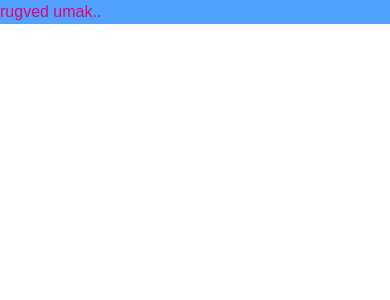
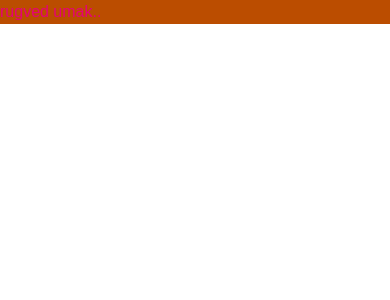
Before and after one commit to manthan20021/wealtria, a Next.js app: page / in a window 390 px wide. Shown: the top 300 px of the page. Built offline with nearby package versions, Linux system fonts and the light colour scheme.

Commit message:
add brack point for testing purpas

```diff
--- a/app/page.js
+++ b/app/page.js
@@ -3,7 +3,7 @@ import Image from "next/image";
 export default function Home() {
   return (
     <div>
-      <h1 className="bg-blue-400 text-pink-600">rugved umak..</h1>
+      <h1 className="sm:bg-blue-400 bg-amber-700 text-pink-600">rugved umak..</h1>
     </div>
   );
 }
```
